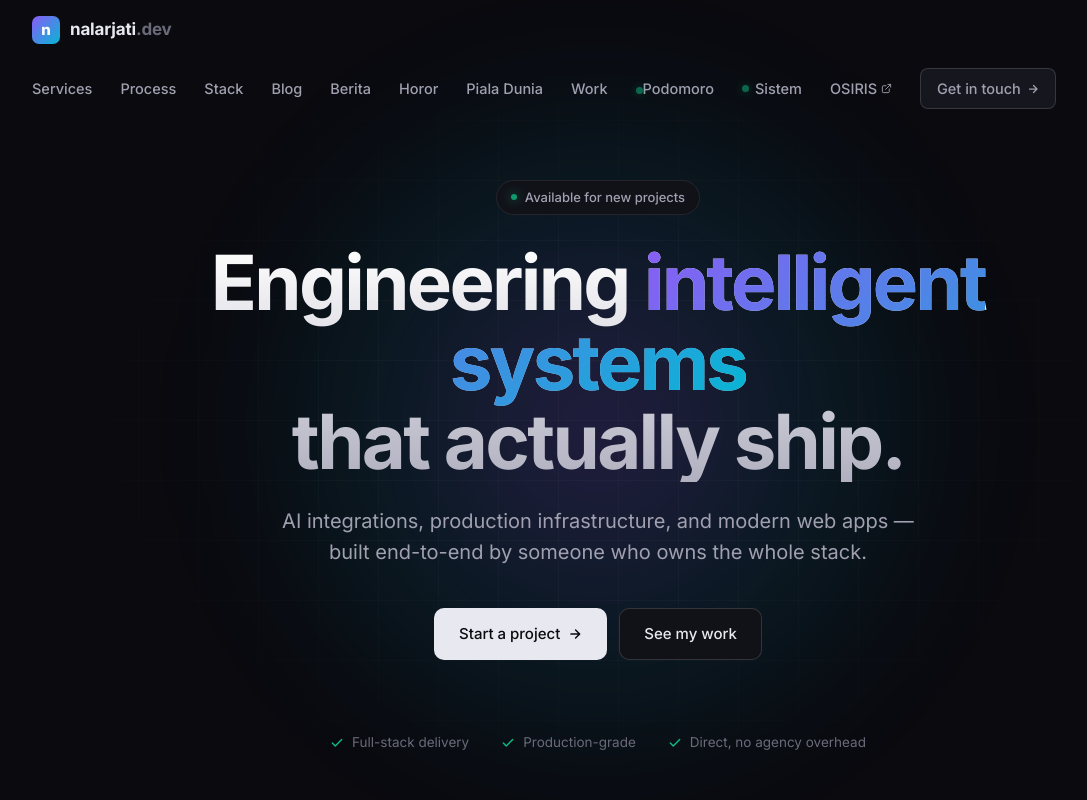
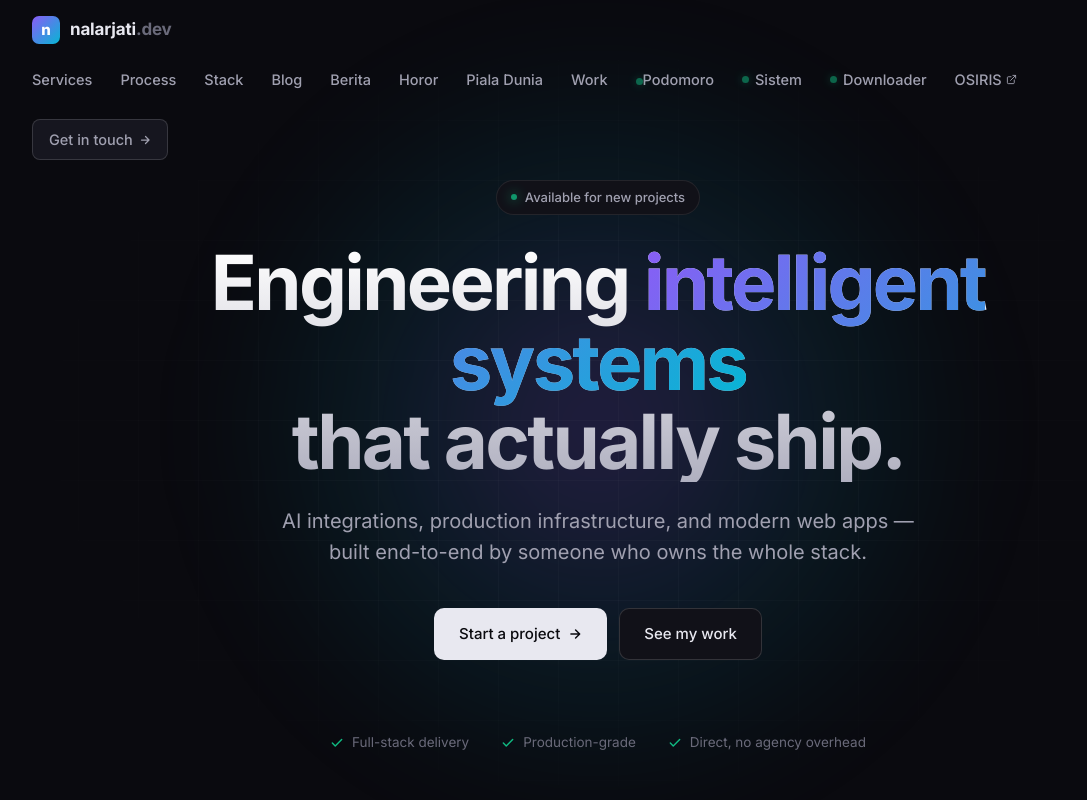
Before and after one commit to vivoy66pae-tech/nalarjati-web, a website: page public/index.html in a window 1280 px wide. Shown: the top 800 px of the page, without its empty margins (42-1129 px from the left). Drawn offline with Linux system fonts and the light colour scheme.

Commit message:
feat(nav): add Downloader menu link with live-dot indicator
- /downloader/ proxies to SaveIt (Next.js video downloader on 127.0.0.1:3220)
- styled consistent with Sistem nav (pulse-dot via main.css)
- keeps header rhythm: Blog | Berita | Horor | Downloader | Sistem | OSIRIS

```diff
--- a/public/assets/main.css
+++ b/public/assets/main.css
@@ -74,6 +74,7 @@ section { padding: 96px 0; position: relative; }
   animation: pulse-dot 1.8s ease-in-out infinite;
 }
 .nav-sistem-inline { display: inline-flex; align-items: center; gap: 6px; }
+.nav-downloader-inline { display: inline-flex; align-items: center; gap: 6px; }
 @keyframes pulse-dot { 0%, 100% { opacity: 1; } 50% { opacity: 0.4; } }
 
 /* ====== Hero ====== */
--- a/public/index.html
+++ b/public/index.html
@@ -47,6 +47,9 @@
       </a>
       <a href="/sistem" class="nav-sistem-inline">
         <span class="live-dot"></span>Sistem
+      </a>
+      <a href="/downloader/" class="nav-downloader-inline">
+        <span class="live-dot"></span>Downloader
       </a>
       <a href="https://osiris.nalarjati.dev" target="_blank" rel="noopener" class="nav-external">
         OSIRIS
@@ -268,6 +271,7 @@
       <a href="/portfolio">Work</a>
       <a href="/pomodoro/">Podomoro</a>
       <a href="/sistem">Sistem</a>
+      <a href="/downloader/">Downloader</a>
       <a href="https://osiris.nalarjati.dev" target="_blank" rel="noopener">OSIRIS ↗</a>
       <a href="/feed.xml">RSS</a>
       <a href="mailto:hello@nalarjati.dev">Email</a>
```
